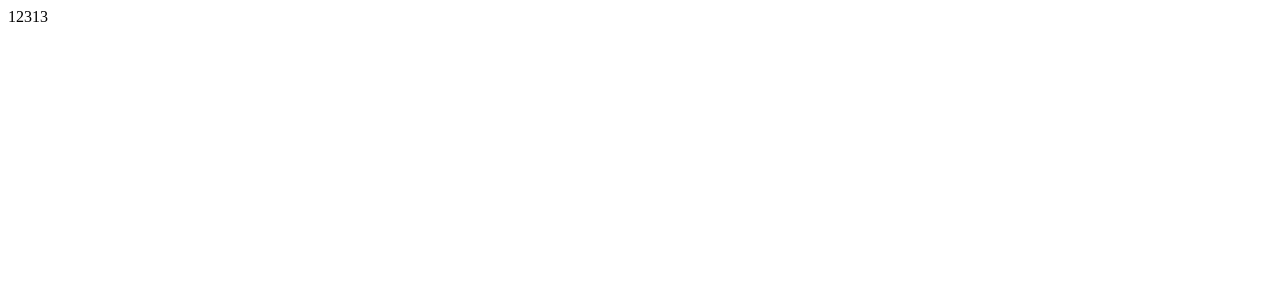
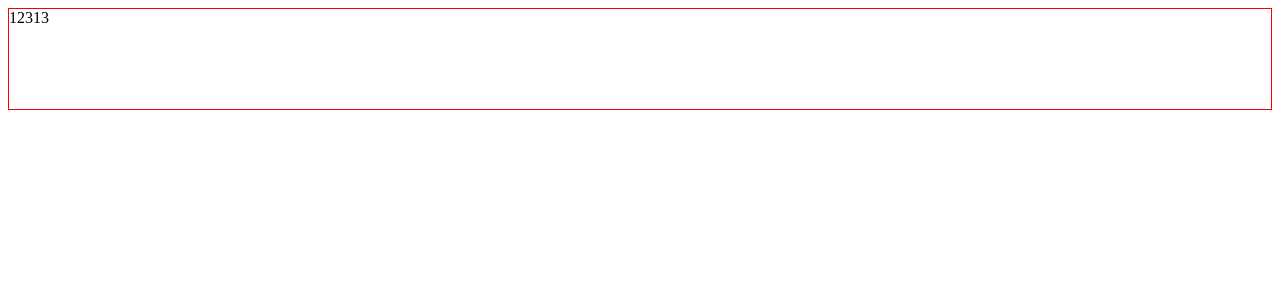
Before and after one commit to HowLoveYou/vue2-template-web, a Vue app: page / in a window 1280 px wide. Shown: the top 300 px of the page. Built offline with nearby package versions, Linux system fonts and the light colour scheme.

Commit message:
feat: stylelint

```diff
--- a/src/App.vue
+++ b/src/App.vue
@@ -13,6 +13,7 @@ export default {
 
 <style lang="less" scoped>
 .wudi {
-  border-color: red;
+  height: 100px;
+  border: 1px solid red;
 }
 </style>
```
Also changed, not shown: package.json (+4 -3 lines), .stylelintrc.js, 1 other file (tests, documents, lock files or other folders).
